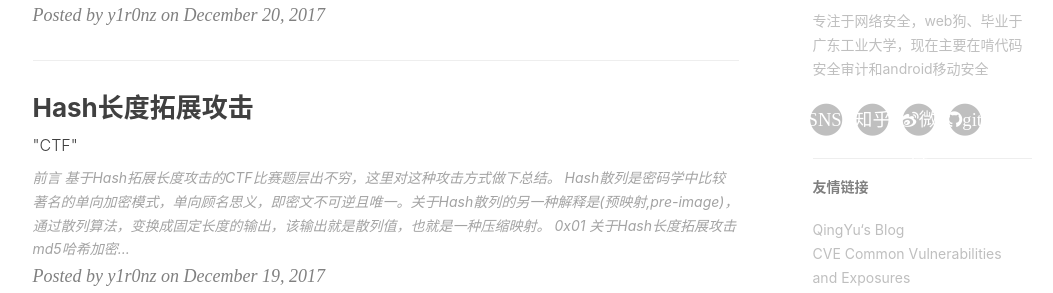
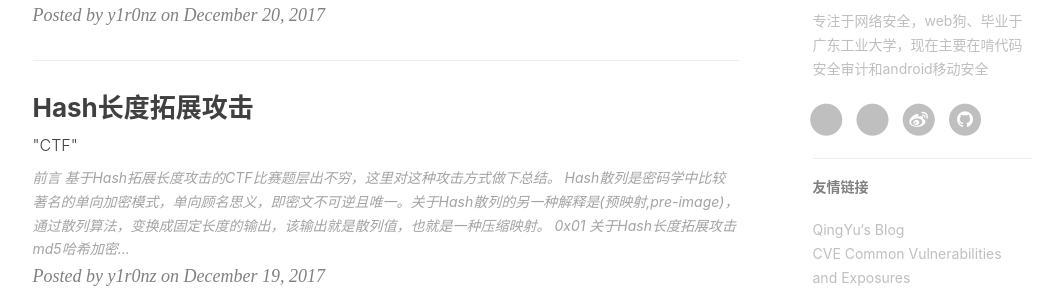
Before and after one commit to yangrz/blog, a Jekyll site: the page built from index.html, in a window 1280 px wide and 900 px high, scrolled down 853 px. Shown: the part 150-443 px from the top of the window, without its empty margins (135-1188 px from the left). Built offline with Jekyll 4.4.1, drawn with Linux system fonts in a browser that asks for light colours; nearby versions of some CDN libraries; the list of posts is cut into pages by our own code; comment, search, counter and statistics services are not loaded.

Commit message:
2018-01-14

```diff
--- a/_layouts/page.html
+++ b/_layouts/page.html
@@ -113,7 +113,7 @@
                            <li>
                            <span class="fa-stack fa-lg">
                                         <i class="fa fa-circle fa-stack-2x"></i>
-                                        <i class="fa  fa-stack-1x fa-inverse">SNS:</i>
+                                        <i class="fa  fa-stack-1x fa-inverse"></i>
                             </span>
                             </li>
                             {% if site.RSS %}
@@ -141,7 +141,7 @@
                                 <a target="_blank" href="https://www.zhihu.com/people/{{ site.zhihu_username }}">
                                     <span class="fa-stack fa-lg">
                                         <i class="fa fa-circle fa-stack-2x"></i>
-                                        <i class="fa  fa-stack-1x fa-inverse">知乎</i>
+                                        <i class="fa  fa-stack-1x fa-inverse"></i>
                                     </span>
                                 </a>
                             </li>
@@ -151,7 +151,7 @@
                                 <a target="_blank" href="http://weibo.com/{{ site.weibo_username }}">
                                     <span class="fa-stack fa-lg">
                                         <i class="fa fa-circle fa-stack-2x"></i>
-                                        <i class="fa fa-weibo fa-stack-1x fa-inverse">微博</i>
+                                        <i class="fa fa-weibo fa-stack-1x fa-inverse"></i>
                                     </span>
                                 </a>
                             </li>
@@ -171,7 +171,7 @@
                                 <a target="_blank" href="https://github.com/{{ site.github_username }}">
                                     <span class="fa-stack fa-lg">
                                         <i class="fa fa-circle fa-stack-2x"></i>
-                                        <i class="fa fa-github fa-stack-1x fa-inverse">github</i>
+                                        <i class="fa fa-github fa-stack-1x fa-inverse"></i>
                                     </span>
                                 </a>
                             </li>
```
